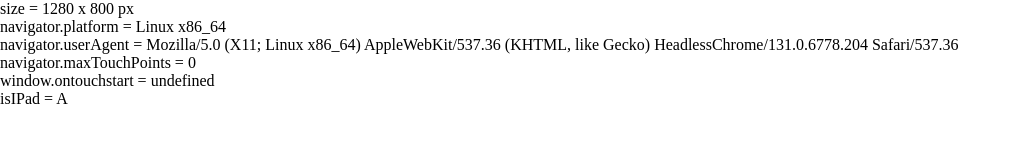
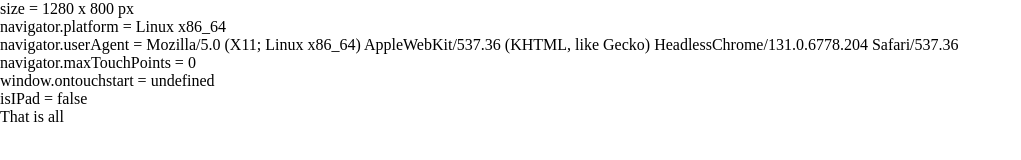
Before and after one commit to eugene-malashkin/browsizer, a plain HTML site: page index.html in a window 1280 px wide. Shown: the whole page, without its empty margins (0-1021 px from the left). Drawn offline with Linux system fonts and the light colour scheme.

Commit message:
Add functionality + extra params

```diff
--- a/index.html
+++ b/index.html
@@ -21,7 +21,8 @@
         `navigator.userAgent = ${navigator.userAgent}`,
         `navigator.maxTouchPoints = ${navigator.maxTouchPoints}`,
         `window.ontouchstart = ${window.ontouchstart}`,
-        `isIPad = ${isIPad()}`
+        `isIPad = ${isIPad()}`,
+        'That is all'
       ];
       const resultDiv = document.getElementById('result');
       resultDiv.innerHTML = parameters.join('<br/>')
@@ -29,8 +30,6 @@
 
     function isIPad() {
       const { platform, maxTouchPoints }  = window.navigator;
-      return 'A';
-
       if (/iPad|iPhone|iPod/.test(platform)) {
         // iPhone or legacy iPad
         return true;
```
